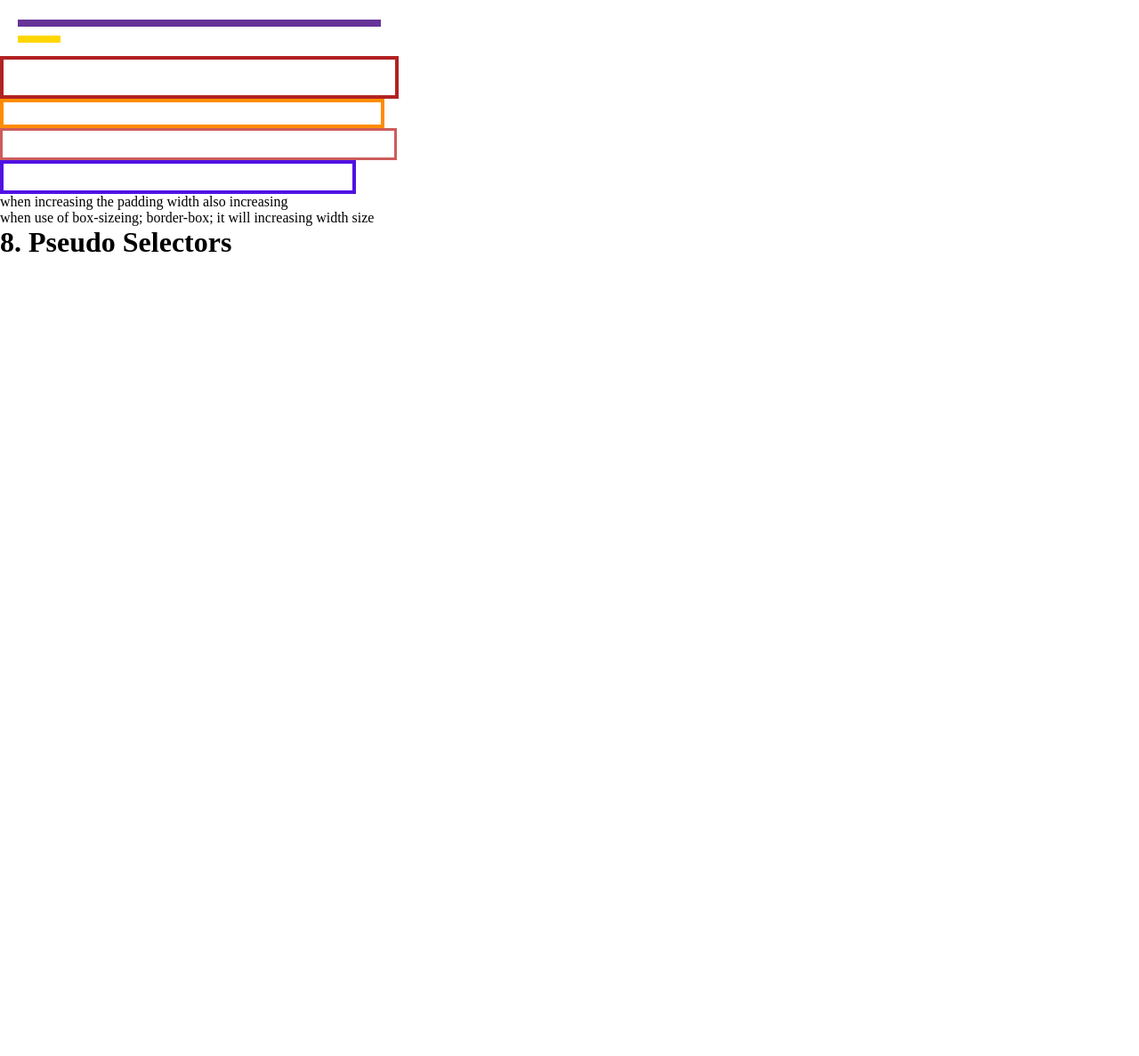
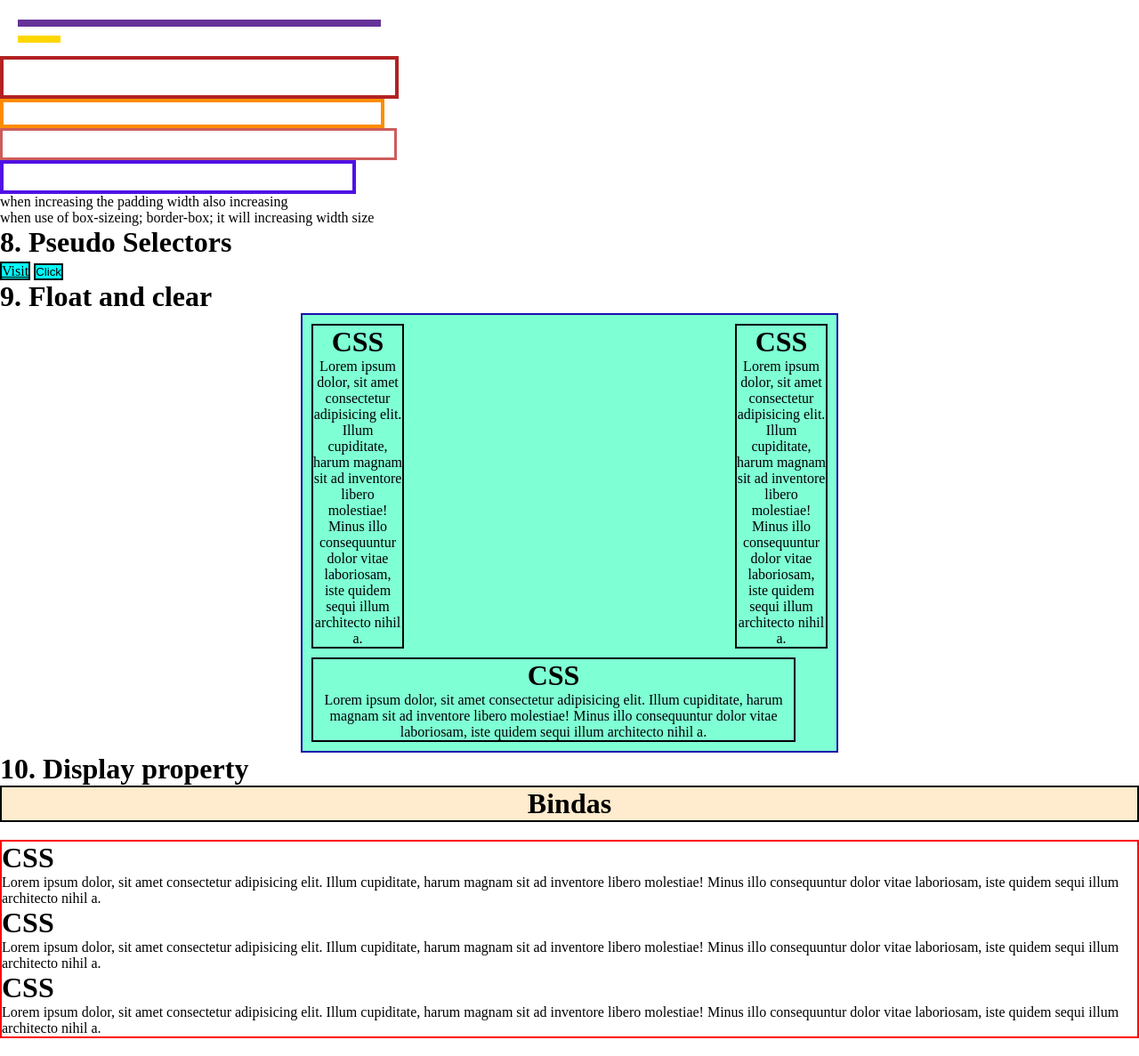
Before and after one commit to bindudharad/web-development, a plain HTML site: page css.html in a window 1280 px wide. Shown: the part 2362-3549 px from the top of the page at 89% size. Before the commit the page ends 2653 px from the top, so only its background shows below. Drawn offline with Linux system fonts and the light colour scheme; files whose address does not match are found by name.

Commit message:
Add files via upload

```diff
--- a/css.html
+++ b/css.html
@@ -90,6 +90,48 @@
 
     <h1>8. Pseudo Selectors</h1>
 
+    <a href="/" class="btn" id="Pseudo">Visit</a>
+    <button class="btn">Click</button>
+
+    <h1>9. Float and clear</h1>
+
+    <div class="floats" id="flo">
+        <div class="float" id="flo1">
+            <h1>CSS</h1>
+            <p>Lorem ipsum dolor, sit amet consectetur adipisicing elit. Illum cupiditate, harum magnam sit ad inventore libero molestiae! Minus illo consequuntur dolor vitae laboriosam, iste quidem sequi illum architecto nihil a.</p>
+        </div>
+        <div class="float" id="flo2">
+            <h1>CSS</h1>
+            <p>Lorem ipsum dolor, sit amet consectetur adipisicing elit. Illum cupiditate, harum magnam sit ad inventore libero molestiae! Minus illo consequuntur dolor vitae laboriosam, iste quidem sequi illum architecto nihil a.</p>
+        </div>
+        <div class="float" id="flo3">
+            <h1>CSS</h1>
+            <p>Lorem ipsum dolor, sit amet consectetur adipisicing elit. Illum cupiditate, harum magnam sit ad inventore libero molestiae! Minus illo consequuntur dolor vitae laboriosam, iste quidem sequi illum architecto nihil a.</p>
+        </div>
+    </div>
+
+    <h1>10. Display property</h1>
+
+    <header class="dheader">
+        <h1>Bindas</h1>
+    </header>
+    <div class="display">
+        <div class="dis">
+            <h1>CSS</h1>
+            <p>Lorem ipsum dolor, sit amet consectetur adipisicing elit. Illum cupiditate, harum magnam sit ad inventore libero molestiae! Minus illo consequuntur dolor vitae laboriosam, iste quidem sequi illum architecto nihil a.</p>
+        </div>
+        <div class="dis">
+            <h1>CSS</h1>
+            <p>Lorem ipsum dolor, sit amet consectetur adipisicing elit. Illum cupiditate, harum magnam sit ad inventore libero molestiae! Minus illo consequuntur dolor vitae laboriosam, iste quidem sequi illum architecto nihil a.</p>
+        </div>
+        <div class="dis">
+            <h1>CSS</h1>
+            <p>Lorem ipsum dolor, sit amet consectetur adipisicing elit. Illum cupiditate, harum magnam sit ad inventore libero molestiae! Minus illo consequuntur dolor vitae laboriosam, iste quidem sequi illum architecto nihil a.</p>
+        </div>
+    </div>
+
+
+
 
 
 
--- a/style.css
+++ b/style.css
@@ -161,3 +161,93 @@ border: 2px solid red;
     box-sizing: border-box;
 
 }
+
+#pseudo{
+    text-decoration: none;
+    /* Here visit down under line deleted */
+}
+
+.btn{
+    background-color: aqua;
+    margin-top: 5px;
+    border: 2px solid black;
+    color: black;
+    cursor: pointer;
+    /* convert hand sign */
+}
+/* ll: border and words in black color , background is aqua color */
+
+.btn:hover{
+    background-color: black;
+    color: white;
+}
+/* ll: same color as above content but when put a hand curson on the botten it change a color and background color is white and background is black*/
+
+
+.btn:visited{
+    background-color: white;
+    color: red;
+}
+/* only click on the botten it shows visited color and bg color (like browser pages once visited it shows perpal color)*/
+
+.btn:active{
+    background-color: bisque;
+    color: blue;
+}
+/* clicked the page but not enter the page(click and corserve in the visit botten only) */
+
+*{
+    margin: 0px;
+    padding: 0px;
+}
+
+.floats{
+    border: 2px solid rgb(25, 15, 173);
+    background-color: aquamarine;
+    width: 600px;
+    margin: auto;
+}
+
+.float{
+    border: 2px solid black;
+    margin: 10px;
+    width: 100px;
+    text-align: center;
+}
+
+#flo1{
+    float: left;
+}
+/* it is over laping flo2 and floating to left side */
+
+#flo2{
+    float: right;
+}
+/* when give a float left it is also float left side and flo1 and flo2 over laping the flo3 */
+/* when give a float right it also same but float at left */
+
+#flo3{
+    width: 90%;
+    clear: both;
+}
+/* when we give clear in flo3 it is not over lapin each other
+    -- flo3 at same position
+    -- when give a center both */
+ /* when give a left or right it is over laping when the content is more then limit. */
+
+ .dheader{
+    border: 2px solid black;
+    text-align: center;
+    background-color: blanchedalmond;
+ }
+ /*  */
+ .display{
+    border: 2px solid red;
+    width: auto;
+    margin: 20px auto;
+ }
+#dis{
+    border: 2px solid green;
+    margin: 10px;
+    width: 150px;
+}
```
